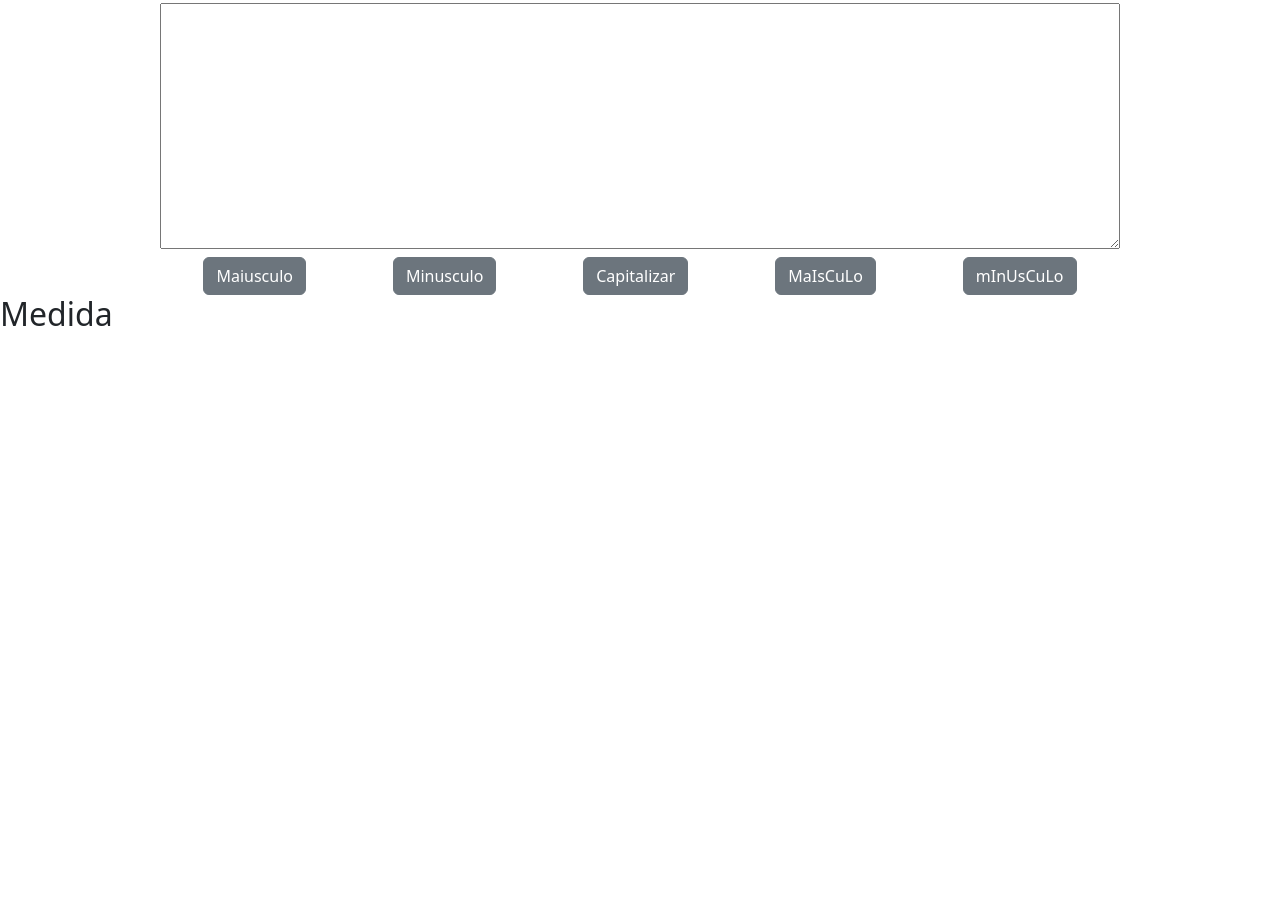
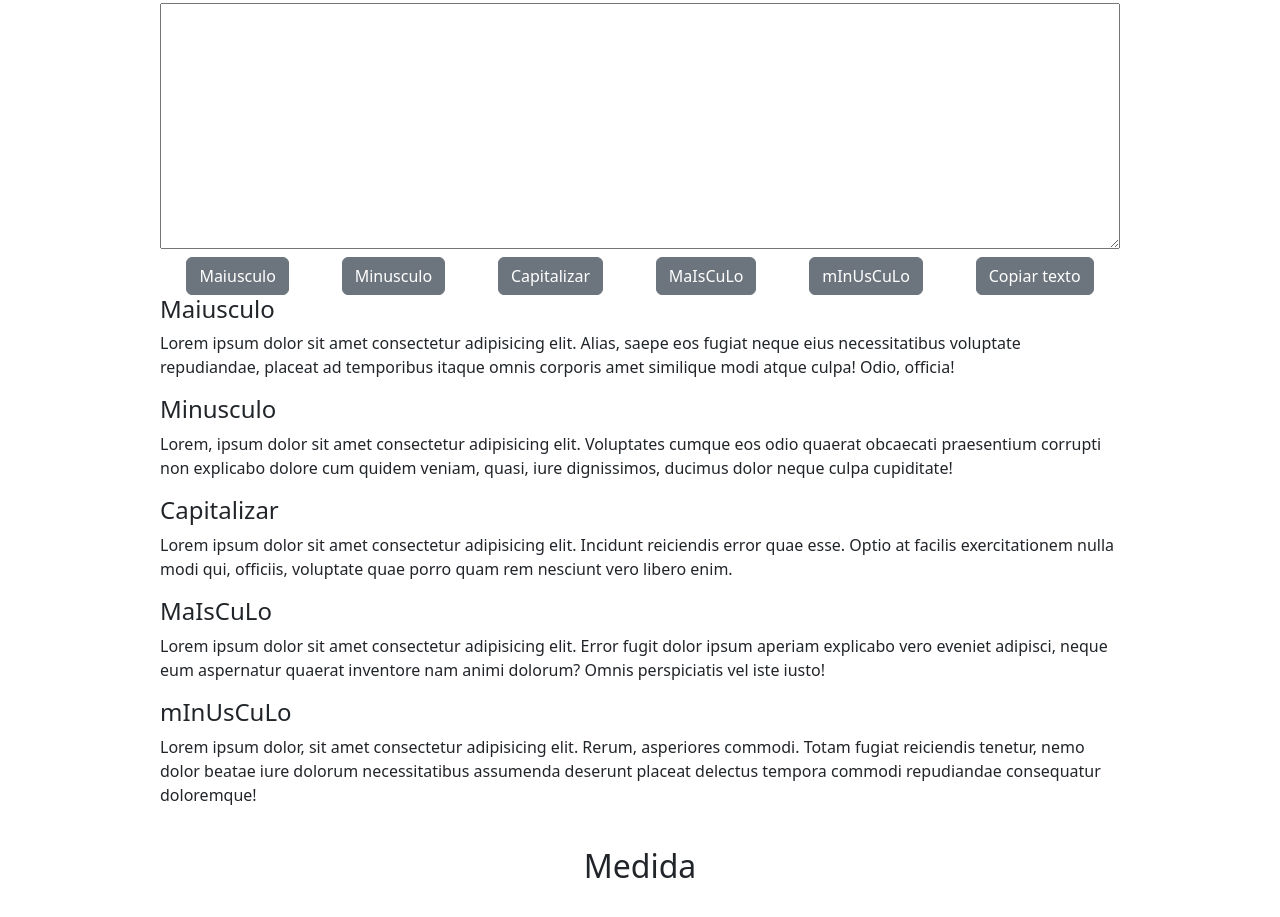
Before and after one commit to ocorvu/conversor, a plain HTML site: page index.html in a window 1280 px wide. Shown: the part 477-1394 px from the top of the page. Before the commit the page ends 818 px from the top, so only its background shows below. Drawn offline with nearby package versions, Linux system fonts and the light colour scheme.

Commit message:
copytoclipboard criado e implementado, conteúdo das funcionalidades posicionado

```diff
--- a/index.html
+++ b/index.html
@@ -20,7 +20,7 @@
         </ul>
     </header>
 
-    <section id="texto" class="w-75 d-flex flex-column m-auto">
+    <section id="texto" class="w-75 d-flex flex-column mx-auto mb-4">
         <h2 class="text-center">Texto</h2>
         <h3>Insira seu texto abaixo:</h3>
         <textarea class="mb-4" name="input" id="inputID" cols="30" rows="10">Lorem ipsum dolor sit amet consectetur adipisicing elit. Ut quas eius quisquam. Impedit doloremque nulla maxime dignissimos tenetur. Ab molestiae eligendi laborum voluptates aliquid dolorum consequuntur cum, ducimus culpa? Reiciendis!</textarea>
@@ -34,11 +34,28 @@
                 <button id="capitalizar" class="btn btn-secondary">Capitalizar</button>
                 <button id="upperLower" class="btn btn-secondary">MaIsCuLo</button>
                 <button id="lowerUpper" class="btn btn-secondary">mInUsCuLo</button>
+                <button id="clipboard" class="btn btn-secondary" onclick="copyToClipBoard()">Copiar texto</button>
             </div>
+
+            <h4>Maiusculo</h4>
+            <p>Lorem ipsum dolor sit amet consectetur adipisicing elit. Alias, saepe eos fugiat neque eius necessitatibus voluptate repudiandae, placeat ad temporibus itaque omnis corporis amet similique modi atque culpa! Odio, officia!</p>
+
+            <h4>Minusculo</h4>
+            <p>Lorem, ipsum dolor sit amet consectetur adipisicing elit. Voluptates cumque eos odio quaerat obcaecati praesentium corrupti non explicabo dolore cum quidem veniam, quasi, iure dignissimos, ducimus dolor neque culpa cupiditate!</p>
+
+            <h4>Capitalizar</h4>
+            <p>Lorem ipsum dolor sit amet consectetur adipisicing elit. Incidunt reiciendis error quae esse. Optio at facilis exercitationem nulla modi qui, officiis, voluptate quae porro quam rem nesciunt vero libero enim.</p>
+
+            <h4>MaIsCuLo</h4>
+            <p>Lorem ipsum dolor sit amet consectetur adipisicing elit. Error fugit dolor ipsum aperiam explicabo vero eveniet adipisci, neque eum aspernatur quaerat inventore nam animi dolorum? Omnis perspiciatis vel iste iusto!</p>
+
+            <h4>mInUsCuLo</h4>
+            <p>Lorem ipsum dolor, sit amet consectetur adipisicing elit. Rerum, asperiores commodi. Totam fugiat reiciendis tenetur, nemo dolor beatae iure dolorum necessitatibus assumenda deserunt placeat delectus tempora commodi repudiandae consequatur doloremque!</p>
+
     </section>
 
-    <section id="medida">
-        <h2>Medida</h2>
+    <section id="medida" class="w-75 d-flex flex-column mx-auto mb-4">
+        <h2 class="text-center">Medida</h2>
     </section>
     <script src="js/main.js"></script>
 </body>
--- a/js/main.js
+++ b/js/main.js
@@ -5,6 +5,7 @@ let minusculo = document.getElementById("minusculo");
 let capitalizar = document.getElementById("capitalizar");
 let upperLower = document.getElementById("upperLower");
 let lowerUpper = document.getElementById("lowerUpper");
+let clipboard = document.getElementById("clipboard");
 
 function capitalize(text) {
     textArray = text.split(' ');
@@ -52,24 +53,45 @@ function lowerUpperCase(text){
 
     return textOutput;
 }
-upperLowerCase('Eu vou pegar o meu martelo');
+
+function copyToClipBoard() {
+
+    var copyText = output;
+
+    copyText.select();
+    copyText.setSelectionRange(0, 99999); // For mobile devices
+
+    navigator.clipboard.writeText(copyText.value);
+    clipboard.classList.add('btn-success')
+}
+
+function removeCssClass(element, ...params) {
+    element.classList.remove(...params);
+}
 
 maiusculo.addEventListener('click',  () => {
     output.innerText = input.value.toUpperCase();
+    removeCssClass(clipboard, 'btn-success');
 })
 
 minusculo.addEventListener('click',  () => {
     output.innerText = input.value.toLowerCase();
+    removeCssClass(clipboard, 'btn-success');
 })
 
 capitalizar.addEventListener('click', () => {
     output.innerText = capitalize(input.value);
+    removeCssClass(clipboard, 'btn-success');
 })
 
 upperLower.addEventListener('click', ()=> {
     output.innerText = upperLowerCase(input.value);
+    removeCssClass(clipboard, 'btn-success');
 })
 
 lowerUpper.addEventListener('click', () => {
     output.innerText = lowerUpperCase(input.value);
+    removeCssClass(clipboard, 'btn-success');
 })
+
+clipboard.addEventListener('click', () => copyToClipBoard(), false)
```
